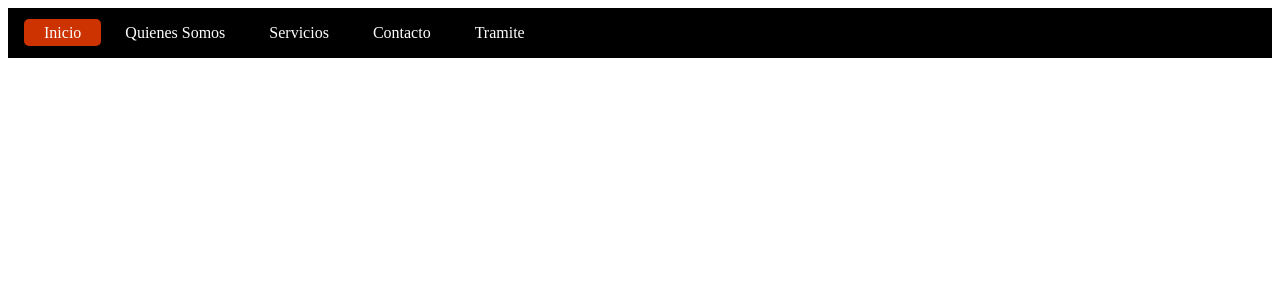
After one commit to hdlozanor/appiris, a PHP site: page /ejemplo4.php in a window 1280 px wide. The commit adds this page. Shown: the top 300 px of the page. Run offline with PHP 8.4, Linux system fonts and the light colour scheme.

Commit message:
Commit Prueba2

```diff
--- /dev/null
+++ b/css/ejemplo4.css
@@ -0,0 +1,94 @@
+.nav
+{
+	top:-5px;
+	position: ;
+	background:#000;
+	width:100%;
+	color:white;
+}
+.nav ul
+{
+	margin: 0;
+	padding: 8px;
+}
+.nav li
+{
+	list-style-type: none;
+	display: inline-block;
+}
+.nav a
+{
+	padding: 5px 20px;
+	text-decoration: none;
+	color:#fff;
+	line-height: 100%;
+}
+.nav a:hover
+{
+	color: #fff;
+	border-radius:5px;
+	background-color:#C30;
+}
+.nav .current a
+{
+	background: #C30;
+	color: #fff;
+	border-radius: 5px;
+}
+.nav.right ul
+{
+	text-align: right;
+}
+.nav.center ul
+{
+	text-align: center;
+}
+@media screen and (max-width:900px)
+{
+.nav
+{
+	position: relative;
+	min-height: 40px;
+}
+.nav ul
+{
+	width: 180px;
+	padding: 5px 0;
+	position: absolute;
+	top: 0;
+	left: 0;
+	background: #333333;
+	border-radius: 5px;
+	box-shadow: 0 1px 2px rgba(0,0,0,.3);
+	z-index:9999;
+}
+.nav li
+{
+	display: none;/*Esconde los li ..*/
+	margin: 0;
+}
+.nav .current
+{
+	display: block;/*Muestrraa los li*/
+}
+.nav a
+{
+	display: block;
+	padding: 5px 5px 5px 32px;
+	text-align: left;
+}
+.nav .current a
+{
+	background:#C30;
+	color: #fff;
+}
+.nav ul:hover
+{
+	background-image: none;
+}
+.nav ul:hover li
+{
+	display: block;
+	margin: 0 0 5px;
+}
+}
--- /dev/null
+++ b/ejemplo4.php
@@ -0,0 +1,15 @@
+<html>
+<head>
+<link rel="stylesheet" href="css/ejemplo4.css">
+</head>
+<nav class="nav">
+
+	    <ul>
+            <ul>
+                <li class="current"><a href="index.php">Inicio</a></li>
+                <li><a href="index.php">Quienes Somos</a></li>
+                <li><a href="index.php">Servicios</a></li>
+                <li><a href="index.php">Contacto</a></li>
+                <li><a href="index.php?op=5">Tramite</a></li>
+		    </ul>
+</html>
```
Also changed, not shown: css/ejemplo2.css (added, +42 -0 lines), css/ejemplo3.css (added, +31 -0 lines), css/inicio.css (added, +48 -0 lines), ejemplo2.php (added, +29 -0 lines), ejemplo3.php (added, +30 -0 lines), index.php (+48 -3 lines).
